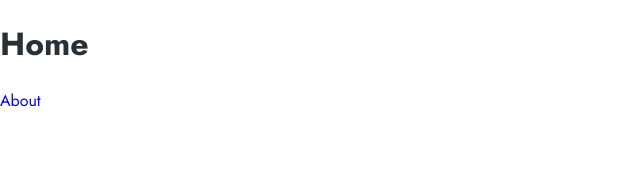
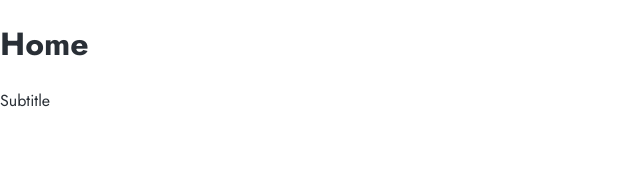
Before and after one commit to ThalesFortes/WebSite, a React (Vite) app in the folder website-company/: page / in a window 1280 px wide. Shown: the top 179 px of the page, without its empty margins (0-640 px from the left). Built offline with nearby package versions, Linux system fonts and the light colour scheme.

Commit message:
Create pages

```diff
--- a/website-company/src/App.jsx
+++ b/website-company/src/App.jsx
@@ -1,14 +1,19 @@
 import { BrowserRouter as Router, Routes, Route , Link} from "react-router-dom"
 
+// PAGES
+import Home from "./pages/Home"
+import About from "./pages/About"
+import Projects from "./pages/Projects"
+import Contact from "./pages/Contact"
+
 function App() {
-
   return (
     <Router>
       <Routes>
-        <Route path="/" element={<><h1>Home</h1> <Link to="about">About</Link> </>}></Route>
-        <Route path="/about" element={<> <h1>About</h1> </>}></Route>
-        <Route path="/projects" element={<> <h1>Project</h1> </>}></Route>
-        <Route path="/contact" element={<> <h1>Contact</h1> </>}></Route>
+        <Route path="/" element={<Home/>}></Route>
+        <Route path="/about" element={<About/>}></Route>
+        <Route path="/projects" element={<Projects/>}></Route>
+        <Route path="/contact" element={<Contact/>}></Route>
       </Routes>
     </Router>
   )
--- /dev/null
+++ b/website-company/src/pages/About.jsx
@@ -0,0 +1,10 @@
+function About () {
+  return(
+    <>
+      <h1>About</h1>
+      <p>Subtitle</p>
+    </>
+  )
+}
+
+export default About
--- /dev/null
+++ b/website-company/src/pages/Contact.jsx
@@ -0,0 +1,10 @@
+function Contact () {
+  return(
+    <>
+      <h1>Contact</h1>
+      <p>Subtitle</p>
+    </>
+  )
+}
+
+export default Contact
--- /dev/null
+++ b/website-company/src/pages/Home.jsx
@@ -0,0 +1,10 @@
+function Home () {
+  return(
+    <>
+      <h1>Home</h1>
+      <p>Subtitle</p>
+    </>
+  )
+}
+
+export default Home
--- /dev/null
+++ b/website-company/src/pages/Projects.jsx
@@ -0,0 +1,10 @@
+function Projects () {
+  return(
+    <>
+      <h1>Projects</h1>
+      <p>Subtitle</p>
+    </>
+  )
+}
+
+export default Projects
```
